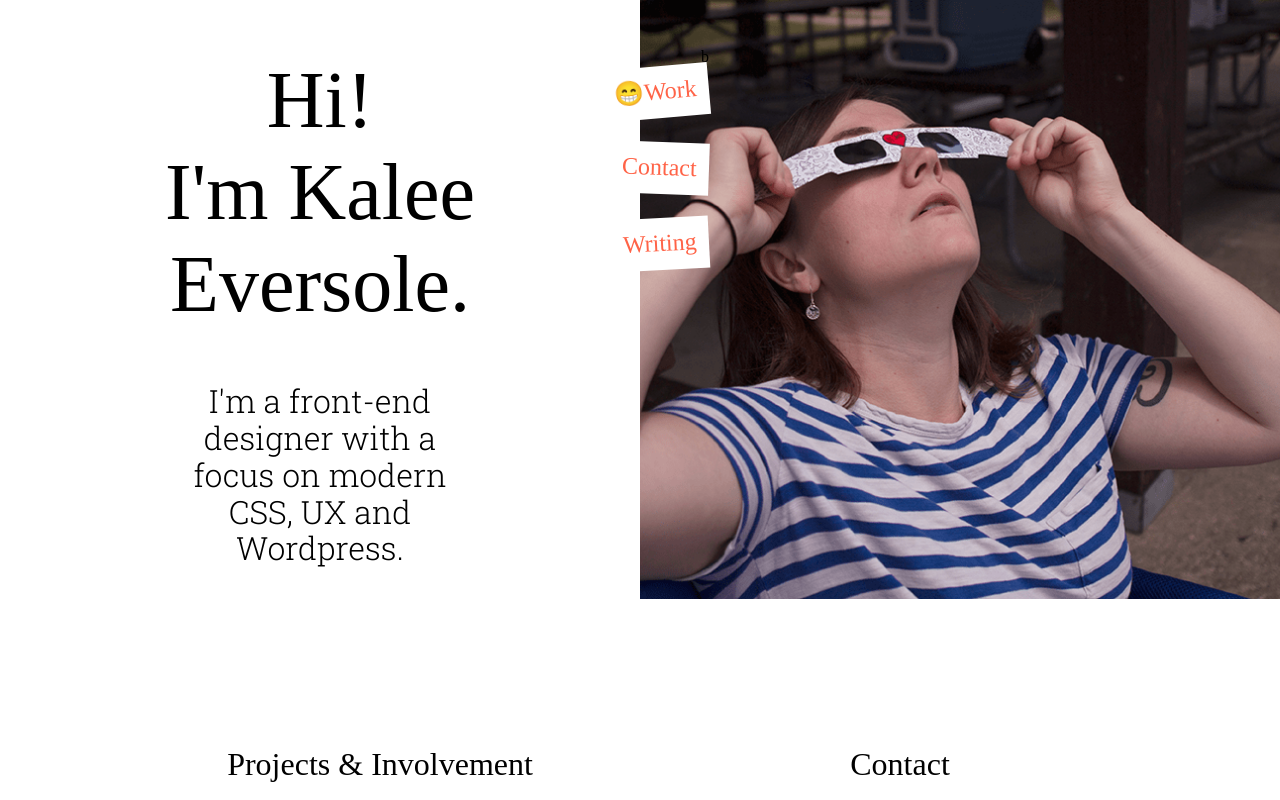
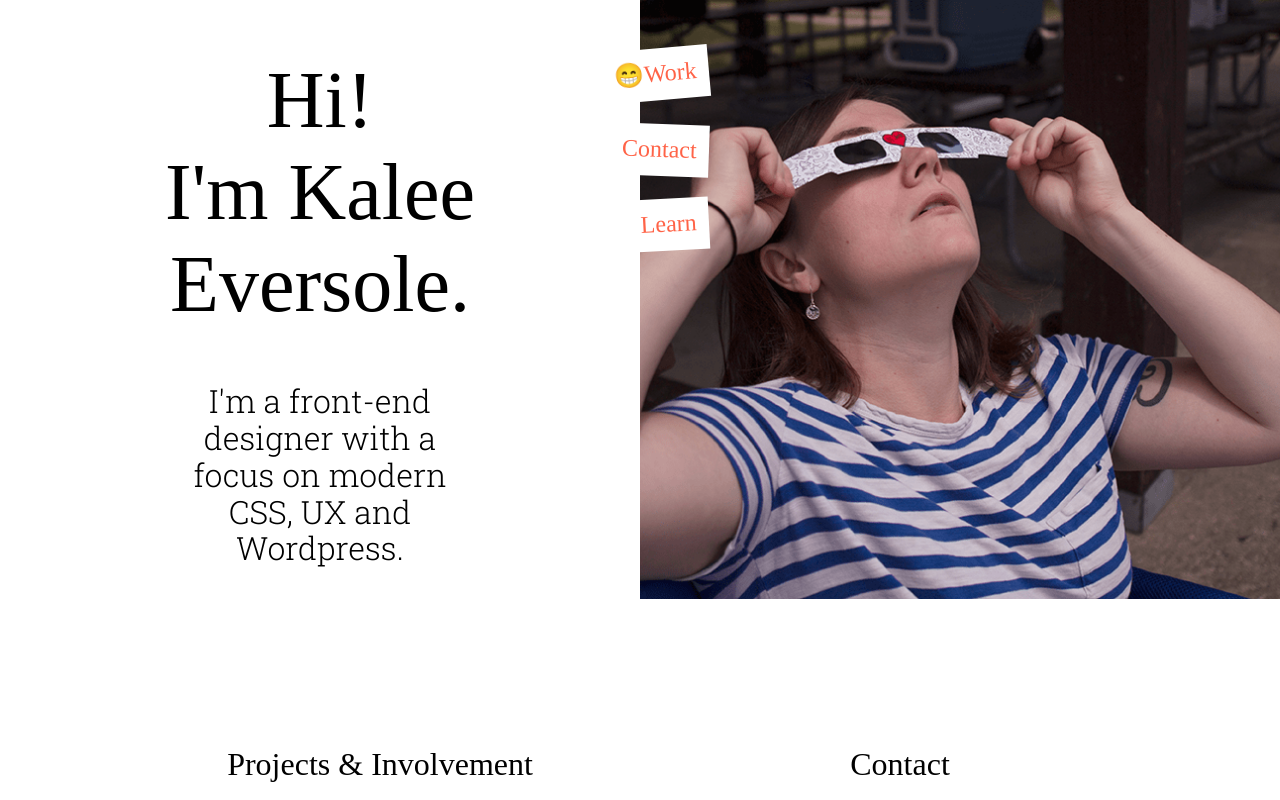
Before and after one commit to keversole/portfolioke, a plain HTML site: page index.html in a window 1280 px wide. Shown: the top 800 px of the page. Drawn offline with nearby package versions, Linux system fonts and the light colour scheme; a web font is replaced by a local one.

Commit message:
removed header tag
removed header tag. not sure it's required with the <nav> tag with it.

```diff
--- a/index.html
+++ b/index.html
@@ -13,13 +13,12 @@
 <script>try{Typekit.load({ async: true });}catch(e){}</script>
 </head>
 <body>
-	<header>
-		<nav>b
-			<a class="item-1" href="#">😁Work</a>
-			<a class="item-2" href="#">Contact</a>
-			<a class="item-3" href="#">Writing</a>
-		</nav>
-	</header>
+	<nav>
+		<a class="item-1" href="#">😁Work</a>
+		<a class="item-2" href="#">Contact</a>
+		<a class="item-3" href="#">Learn</a>
+	</nav>
+
 	<main>
 		<section class="about">
 			<div class="intro">
```
